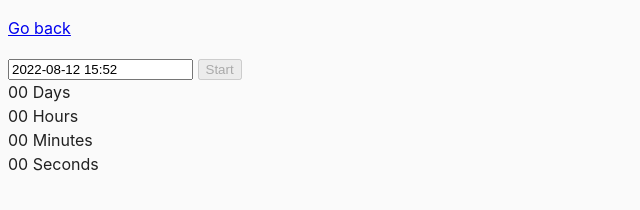
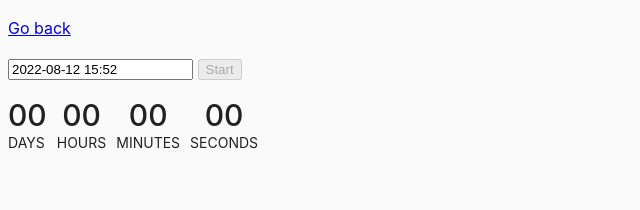
Before and after one commit to uliasuprun/goit-js-hw-09, a website built with Parcel: page src/02-timer.html in a window 1280 px wide. Shown: the whole page, without its empty margins (0-640 px from the left). Built offline with nearby package versions, Linux system fonts and the light colour scheme.

Commit message:
task 02 updated

```diff
--- a/src/css/common.css
+++ b/src/css/common.css
@@ -16,3 +16,25 @@ img {
   display: block;
   max-width: 100%;
 }
+
+.timer {
+  display: flex;
+  margin-top: 20px;
+}
+
+.field:not(last-child) {
+  margin-right: 10px;
+}
+
+.value {
+  display: flex;
+  justify-content: space-around;
+  font-size: 30px;
+  font-weight: 500;
+  line-height: 1;
+}
+
+.label {
+  text-transform: uppercase;
+  font-size: 14px;
+}
--- a/src/js/02-timer.js
+++ b/src/js/02-timer.js
@@ -1,5 +1,7 @@
 import flatpickr from "flatpickr";
+
 import "flatpickr/dist/flatpickr.min.css";
+
 require("flatpickr/dist/themes/material_blue.css");
 
 import Notiflix from 'notiflix';
```
